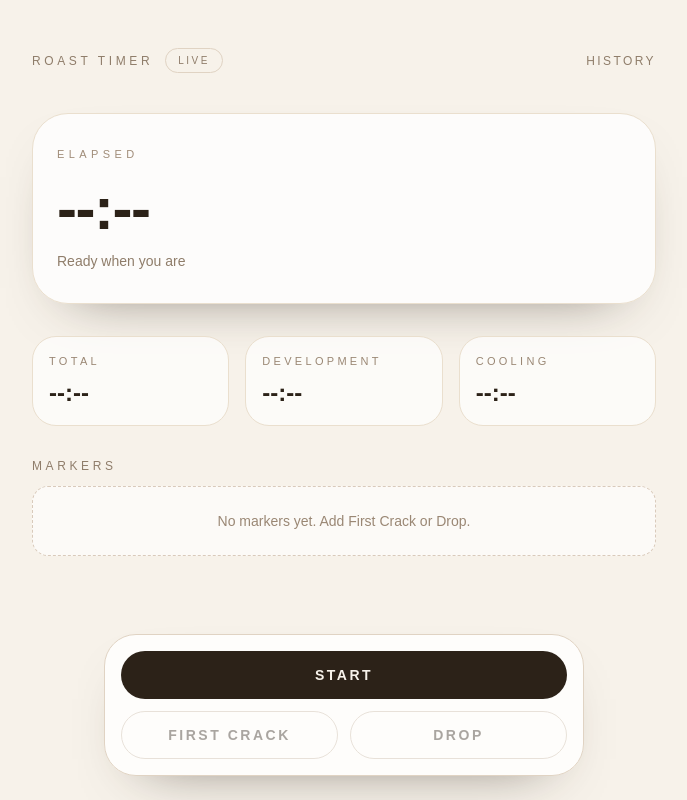
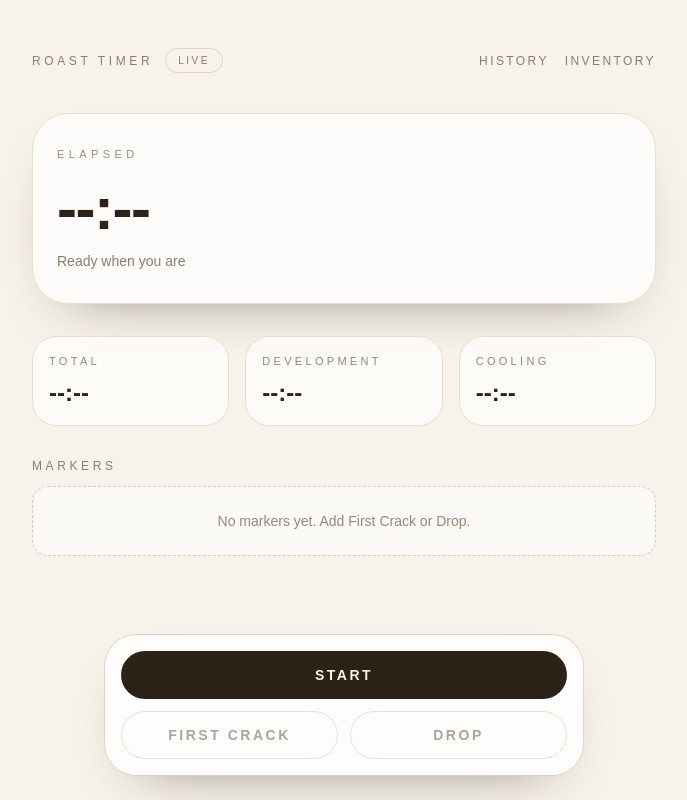
Before and after one commit to RobertTarpley/roasted, a Next.js app: page / in a window 1280 px wide. Shown: the whole page, without its empty margins (296-983 px from the left). Built offline with nearby package versions, Linux system fonts and the light colour scheme.

Commit message:
feat(02-04): add inventory link in timer header\n\n- place Inventory link alongside History in header\n- keep link styling consistent with existing nav\n

```diff
--- a/src/features/timer/TimerScreen.tsx
+++ b/src/features/timer/TimerScreen.tsx
@@ -99,12 +99,20 @@ export const TimerScreen = () => {
               Live
             </span>
           </div>
+          <div className="flex items-center gap-4">
             <Link
               href="/history"
               className="text-xs uppercase tracking-[0.2em] text-[#8f7d6a] transition hover:text-[#2c2218]"
             >
               History
             </Link>
+            <Link
+              href="/inventory"
+              className="text-xs uppercase tracking-[0.2em] text-[#8f7d6a] transition hover:text-[#2c2218]"
+            >
+              Inventory
+            </Link>
+          </div>
         </div>
 
         {flowStep === "review" ? (
```
Lines whose indentation alone changed are shown as unchanged.
